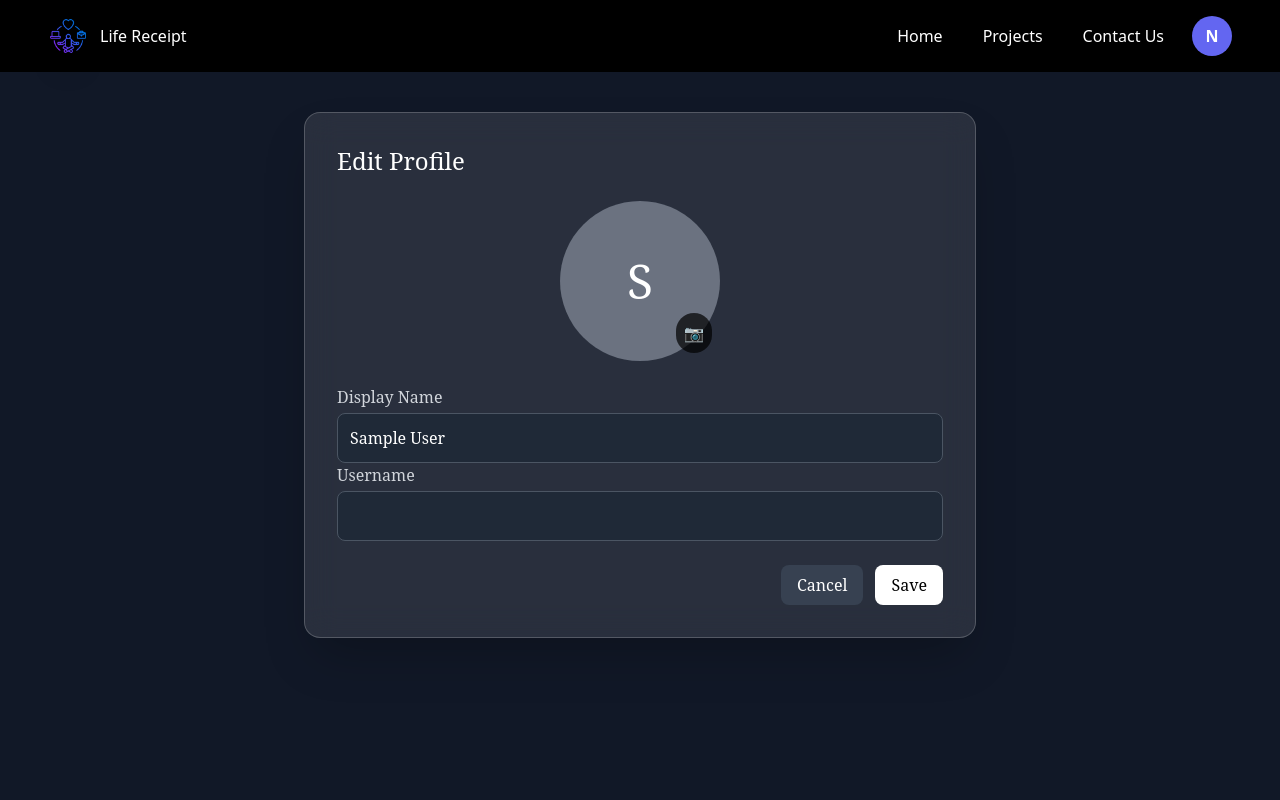
After one commit to siddhiii07/Life-Receipt, a Flask app: page /profile in a window 1280 px wide. The commit adds this page. Run offline with Flask 3, Linux system fonts and the light colour scheme; the visitor is signed in with stand-in values (Sample User, id 1); data comes from the database, SQL or seed files in the repository; both versions use the stored data as it was after the commit; parts of the project's set-up code (start-up, migrations or seed data) failed here and were passed over; some libraries are stand-ins or nearby versions; some web fonts are replaced.

Commit message:
Added Profile page and Contact Us form with database integration

```diff
--- a/backend/app.py
+++ b/backend/app.py
@@ -13,6 +13,9 @@ from pdf import generate_receipt_pdf
 from tensorflow.keras.models import load_model
 import joblib
 import numpy as np
+import sqlite3
+import os
+from werkzeug.utils import secure_filename
 
 # ---------- LOAD LSTM MODEL ----------
 lstm_model = load_model("../models/productivity_lstm_model.h5")
@@ -25,6 +28,7 @@ app.secret_key = "super_secret_key"
 
 app.config['SESSION_COOKIE_SAMESITE'] = "Lax"
 app.config['SESSION_COOKIE_SECURE'] = False
+
 
 # ---------------- ENERGY SYSTEM ----------------
 ENERGY_RULES = {
@@ -40,7 +44,10 @@ ENERGY_RULES = {
     "Gaming": -8
 }
 
-DB_NAME = "database.db"
+BASE_DIR = os.path.dirname(os.path.abspath(__file__))
+DB_NAME = os.path.join(BASE_DIR, "database.db")
+
+print("DB USED:", DB_NAME)
 
 def get_db_connection():
     conn = sqlite3.connect(DB_NAME, timeout=10, check_same_thread=False)
@@ -111,31 +118,53 @@ def init_db():
         )
     """)
 
+    # Contact table
+    cursor.execute("""
+        CREATE TABLE IF NOT EXISTS enquiries (
+            id INTEGER PRIMARY KEY AUTOINCREMENT,
+            email TEXT,
+            enquiry TEXT,
+            mobile TEXT
+        )
+    """)
+
     conn.commit()
     conn.close()
+
 
 # -------- SIGNUP ROUTE --------
 @app.route("/signup", methods=["GET", "POST"])
 def signup():
     if request.method == "POST":
         name = request.form["name"]
+        username = request.form["username"]   # ✅ NEW
         email = request.form["email"]
         password = request.form["password"]
 
         conn = get_db_connection()
+        conn = sqlite3.connect(DB_NAME, timeout=10, check_same_thread=False)
+        conn.execute("PRAGMA foreign_keys = ON")
+        conn.row_factory = sqlite3.Row
         cursor = conn.cursor()
 
         try:
             cursor.execute(
-                "INSERT INTO users (name, email, password) VALUES (?, ?, ?)",
-                (name, email, password)
+                "INSERT INTO users (name, username, email, password) VALUES (?, ?, ?, ?)",
+                (name, username, email, password)
             )
             conn.commit()
             conn.close()
             return redirect("/login")
+
         except sqlite3.IntegrityError:
             conn.close()
             return "Email already exists!"
+
+    password = request.form.get("password")
+    confirm_password = request.form.get("confirm_password")
+
+    if password != confirm_password:
+        return "Passwords do not match!"
 
     return render_template("signup.html")
 
@@ -175,9 +204,80 @@ def dashboard():
         return redirect(url_for("login"))
     return render_template("dashboard.html")
 
-@app.route("/contact")
+@app.route("/profile")
+def profile():
+    if "user_id" not in session:
+        return redirect("/login")
+
+    conn = get_db_connection()
+    user = conn.execute(
+        "SELECT * FROM users WHERE user_id=?",
+        (session["user_id"],)
+    ).fetchone()
+    conn.close()
+
+    return render_template("profile.html", user=user)
+
+UPLOAD_FOLDER = "static/uploads"
+
+@app.route("/update-profile", methods=["POST"])
+def update_profile():
+    if "user_id" not in session:
+        return redirect("/login")
+
+    name = request.form.get("name")
+    username = request.form.get("username")
+    file = request.files.get("profile_pic")
+    print("FILE:", file)
+
+    conn = get_db_connection()
+
+    if file and file.filename != "":
+        import os
+        from werkzeug.utils import secure_filename
+
+        filename = secure_filename(file.filename)
+        filepath = os.path.join("static/uploads", filename)
+        file.save(filepath)
+
+        conn.execute(
+            "UPDATE users SET name=?, username=?, profile_pic=? WHERE user_id=?",
+            (name, username, filename, session["user_id"])
+        )
+    else:
+        conn.execute(
+            "UPDATE users SET name=?, username=? WHERE user_id=?",
+            (name, username, session["user_id"])
+        )
+
+    conn.commit()
+    conn.close()
+
+    flash("Profile updated successfully!")
+    return redirect(url_for("home"))
+
+@app.route('/contact', methods=['GET', 'POST'])
 def contact():
-    return render_template("contact.html")
+    if request.method == 'POST':
+        email = request.form['email']
+        enquiry = request.form['enquiry']
+        mobile = request.form['mobile']
+
+        conn = get_db_connection()
+        cursor = conn.cursor()
+
+        cursor.execute(
+            "INSERT INTO enquiries (email, enquiry, mobile) VALUES (?, ?, ?)",
+            (email, enquiry, mobile)
+        )
+
+        conn.commit()
+        conn.close()
+
+        flash("Thanks! We'll get back to you soon 😊")
+        return redirect('/contact')
+
+    return render_template('contact.html')
 
 @app.route("/")
 def home():
--- a/backend/templates/dashboard.html
+++ b/backend/templates/dashboard.html
@@ -18,6 +18,7 @@
 <body class="bg-gradient-to-r from-sky-100 to-green-100 min-h-screen">
     <!-- Navbar (from data.html) -->
     {% include "navbar.html" %}
+
     <!-- Activity Form Section (from data.html, but connected to JS) -->
     <div class="bg-white p-9 rounded-2xl shadow-lg w-full max-w-4xl my-10 mx-auto ">
         <div class="flex flex-row items-center mb-5">
--- a/backend/templates/navbar.html
+++ b/backend/templates/navbar.html
@@ -81,6 +81,7 @@
                     <div id="profileDropdown"
                         class="absolute right-0 mt-2 w-40 bg-white text-black shadow-lg rounded-lg hidden z-50">
                         <a href="/dashboard" class="block px-4 py-2 hover:bg-green-200 cursor-pointer">Dashboard</a>
+                        <a href="/profile" class="block px-4 py-2 hover:bg-green-200 cursor-pointer">Profile</a>
                         <a href="/logout" class="block px-4 py-2 hover:bg-green-200 cursor-pointer">Logout</a>
                     </div>
                 </li>
--- /dev/null
+++ b/backend/templates/profile.html
@@ -0,0 +1,67 @@
+<!DOCTYPE html>
+<html lang="en">
+
+<head>
+    <meta charset="UTF-8">
+    <title>Edit Profile</title>
+    <script src="https://cdn.tailwindcss.com"></script>
+</head>
+
+<body class="bg-gray-900 text-white min-h-screen">
+    {% include "navbar.html" %}
+
+    <div class="max-w-2xl mx-auto mt-10 p-8 bg-white/10 backdrop-blur-lg rounded-2xl shadow-2xl border border-white/20">
+
+        <h1 class="text-2xl mb-6 text-white">Edit Profile</h1>
+
+        <!-- Form -->
+        <form action="/update-profile" method="POST" enctype="multipart/form-data">
+
+            <!-- Profile Image -->
+            <div class="flex justify-center mb-6">
+                <div class="relative">
+
+                    {% if user.profile_pic %}
+                    <img src="{{ url_for('static', filename='uploads/' + user.profile_pic) }}"
+                        class="w-40 h-40 rounded-full object-cover">
+                    {% else %}
+                    <div
+                        class="w-40 h-40 rounded-full bg-gray-500 flex items-center justify-center text-5xl text-white">
+                        {{ user.name[0] }}
+                    </div>
+                    {% endif %}
+
+                    <!-- 📷 Upload button stays -->
+                    <label
+                        class="absolute bottom-2 right-2 bg-black/70 p-2 rounded-full cursor-pointer hover:scale-110">
+                        📷
+                        <input type="file" name="profile_pic" class="hidden">
+                    </label>
+
+                </div>
+            </div>
+            <div>
+                <label class="text-gray-300">Display Name</label>
+                <input type="text" name="name" value="{{ user.name }}"
+                    class="w-full mt-1 p-3 bg-gray-800 rounded-lg border border-gray-600 text-white">
+            </div>
+
+            <div>
+                <label class="text-gray-300">Username</label>
+                <input type="text" name="username" value="{{ user.username }}"
+                    class="w-full mt-1 p-3 bg-gray-800 rounded-lg border border-gray-600 text-white">
+            </div>
+
+            <div class="flex justify-end gap-3 mt-6">
+                <a href="/dashboard" class="px-4 py-2 bg-gray-700 rounded-lg hover:bg-gray-600 text-white">Cancel</a>
+
+                <button type="submit" class="px-4 py-2 bg-white text-black rounded-lg hover:bg-gray-200">
+                    Save
+                </button>
+            </div>
+
+        </form>
+    </div>
+</body>
+
+</html>
```
Also changed, not shown: backend/templates/contact.html (+22 -2 lines), backend/templates/index.html (+28 -6 lines), backend/templates/signup.html (+26 -57 lines), backend/contact.db (added), backend/static/uploads/Ash_x_Eiji.jpeg (added).
